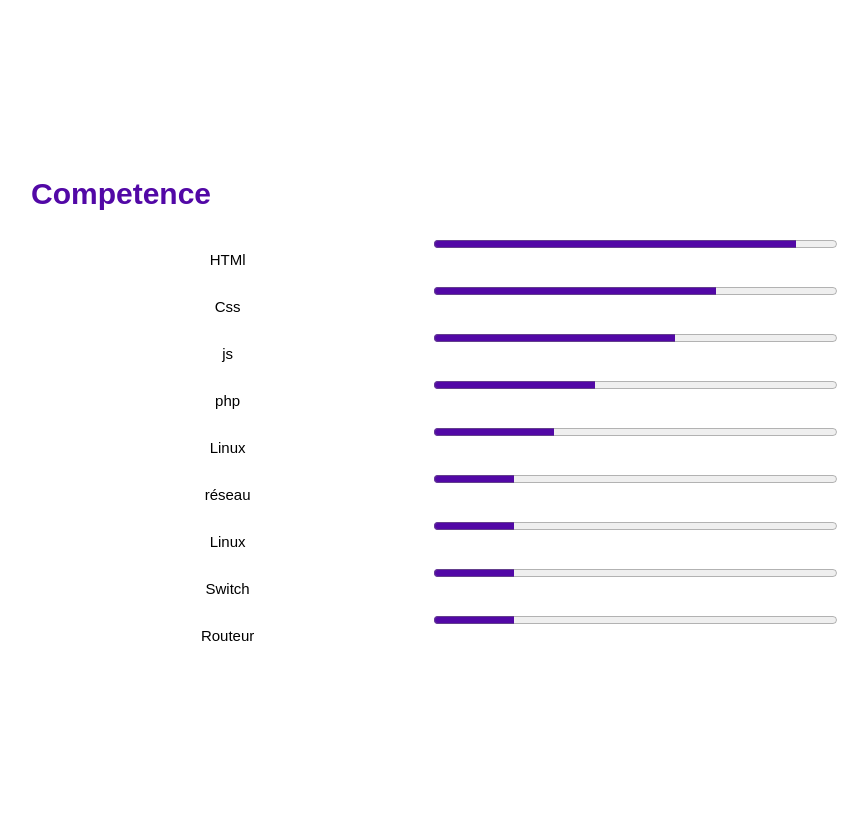
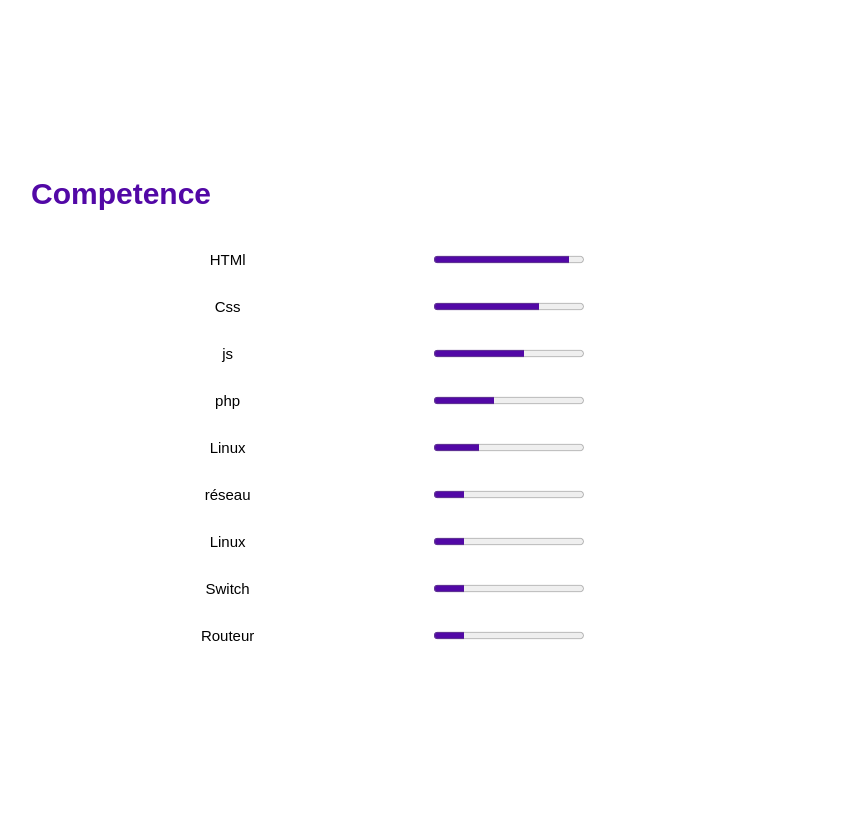
Before and after one commit to Kevinwg02/ResumeRan23, a PHP site: page / in a window 1280 px wide. Shown: the part 3614-4453 px from the top of the page, without its empty margins (161-1029 px from the left). Run offline with PHP 8.4, Linux system fonts and the light colour scheme; data that the repository does not hold is empty; some web fonts are replaced.

Commit message:
progress bar fixed position

```diff
--- a/assets/css/skill.css
+++ b/assets/css/skill.css
@@ -12,8 +12,8 @@
 
 progress {
   accent-color: var(--main-color);
-  padding: 2% 3%;
-  width: 100%;
+  margin-top: auto;
+  margin-bottom: auto;
 }
 
 .competence p {
@@ -21,16 +21,17 @@ progress {
   padding-right: 10px;
 }
 
-.competence div{
+.competence div {
   display: grid;
-  grid-template-columns:  45% 45% 45%;
+  grid-template-columns: 45% 45% 45%;
   /* grid-template-columns: repeat(3,1fr); */
 }
-.skillcontainergrid{
+
+.skillcontainergrid {
   margin-right: 10%;
 }
 
-.element-skill{
+.element-skill {
   border: 1px solid var(--main-color);
   border-radius: 15px;
   margin: 10px;
```
